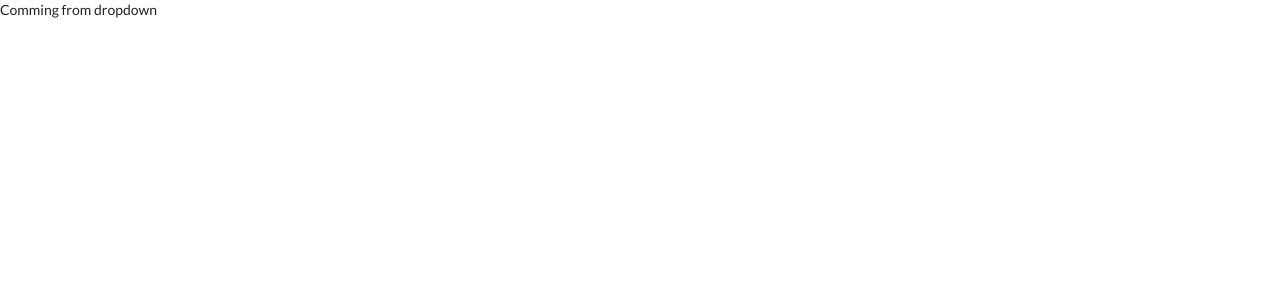
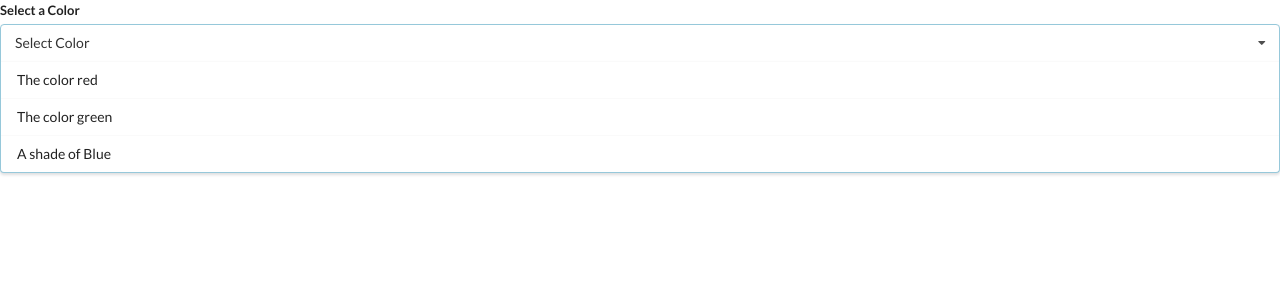
Before and after one commit to GzimAsani/Widgets, a React (Create React App) app: page / in a window 1280 px wide. Shown: the top 300 px of the page. Built offline with nearby package versions, Linux system fonts and the light colour scheme.

Commit message:
Update Dropdown component to show in the screen

```diff
--- a/src/components/Dropdown.js
+++ b/src/components/Dropdown.js
@@ -1,10 +1,28 @@
 import React from 'react';
 
-const Dropdown = () => {
+const Dropdown = ({ options }) => {
+  const renderOptions = options.map((option) => {
+    return (
+      <div key={option.value} className="item">
+        {option.label}
+      </div>
+    )
+  })
 
   return (
     <div>
-      Comming from dropdown
+      <div className="ui form">
+        <div className="field">
+          <label className="label">Select a Color</label>
+          <div className="ui selection dropdown visible active">
+            <i className="dropdown icon"></i>
+            <div className="text">Select Color</div>
+            <div className="menu visible transition">
+              {renderOptions}
+            </div>
+          </div>
+        </div>
+      </div>
     </div>
   )
 }
```
